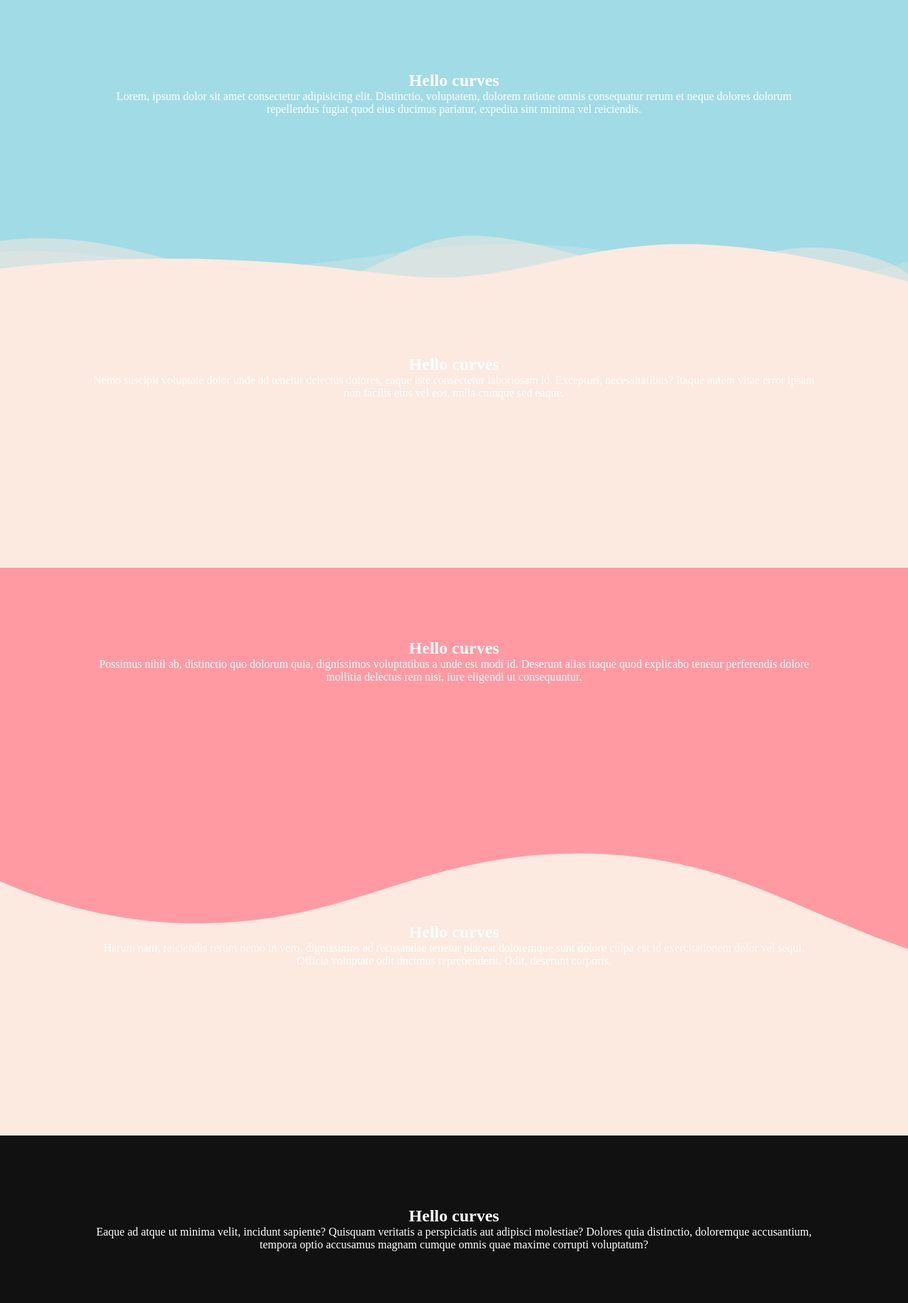
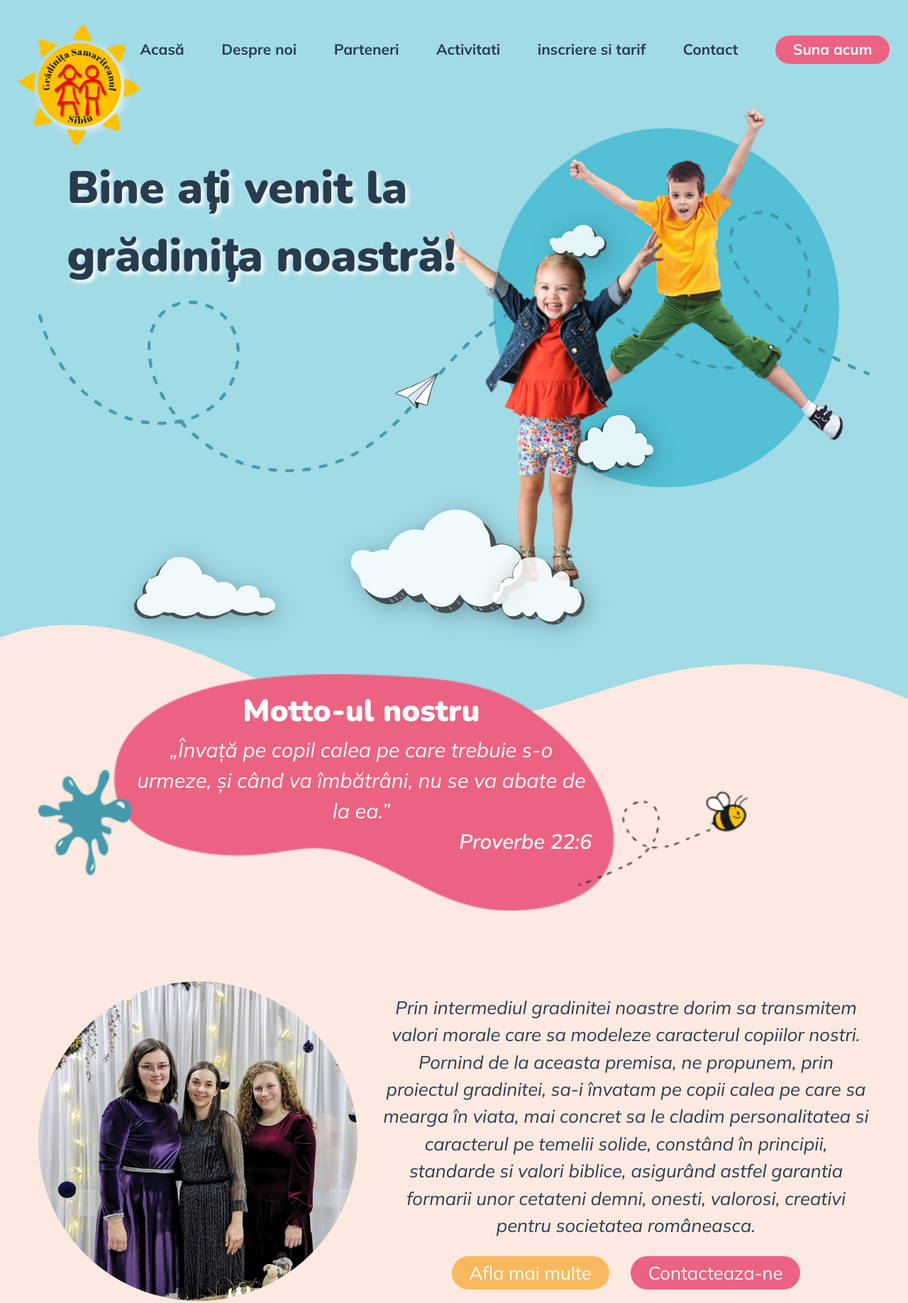
Before and after one commit to vlad-ioan-popescu/samariteanul-sibiu, a plain HTML site: page index.html in a window 1280 px wide. Shown: the top 1836 px of the page at 71% size. Drawn offline with nearby package versions, Linux system fonts and the light colour scheme.

Commit message:
a days work

```diff
--- /dev/null
+++ b/css/style.css
@@ -0,0 +1,394 @@
+/********* colors used **********/
+:root {
+    --clr-lightblue: #a1dbe6;
+    --clr-darkblue: #293c4f;
+    --clr-cream: #fce9e0;
+    --clr-pink: #ec6381;
+    --clr-lightpink: #ff9aa2;
+    --clr-orange: #f8b95e;
+    --clr-yellow: #fff383;
+    --clr-lightpurple: #c7ceea;
+    --clr-darkgreen: #507b4e;
+}
+
+/* ************** JOSH COMEAU RESET **************/
+/*
+  1. Use a more-intuitive box-sizing model.
+*/
+*,
+*::before,
+*::after {
+    box-sizing: border-box;
+}
+/*
+    2. Remove default margin
+  */
+* {
+    margin: 0;
+}
+/*
+    Typographic tweaks!
+    3. Add accessible line-height
+    4. Improve text rendering
+  */
+body {
+    line-height: 1.5;
+    -webkit-font-smoothing: antialiased;
+}
+/*
+    5. Improve media defaults
+  */
+img,
+picture,
+video,
+canvas,
+svg {
+    display: block;
+    max-width: 100%;
+}
+/*
+    6. Remove built-in form typography styles
+  */
+input,
+button,
+textarea,
+select {
+    font: inherit;
+}
+/*
+    7. Avoid text overflows
+  */
+p,
+h1,
+h2,
+h3,
+h4,
+h5,
+h6 {
+    overflow-wrap: break-word;
+}
+
+/****************** TYPOGRAPHY *********************/
+/* <uniquifier>: Use a unique and descriptive class name */
+/* <weight>: Use a value from 200 to 1000 */
+
+.nunito-normal {
+    font-family: 'Nunito', sans-serif;
+    font-optical-sizing: auto;
+    font-weight: 400;
+    font-style: normal;
+}
+.nunito-bold {
+    font-family: 'Nunito', sans-serif;
+    font-optical-sizing: auto;
+    font-weight: 700;
+    font-style: normal;
+}
+h1,
+h2,
+.nunito-extrabold {
+    font-family: 'Nunito', sans-serif;
+    font-optical-sizing: auto;
+    font-weight: 950;
+    font-style: normal;
+}
+body,
+.mulish-normal {
+    font-family: 'Mulish', sans-serif;
+    font-optical-sizing: auto;
+    font-weight: 400;
+    font-style: normal;
+}
+.mulish-bold {
+    font-family: 'Mulish', sans-serif;
+    font-optical-sizing: auto;
+    font-weight: 700;
+    font-style: normal;
+}
+.mulish-extrabold {
+    font-family: 'Mulish', sans-serif;
+    font-optical-sizing: auto;
+    font-weight: 900;
+    font-style: normal;
+}
+a {
+    text-decoration: none;
+}
+a.button {
+    padding: 4px 25px;
+    border-radius: 50px;
+    color: #fff !important;
+    transition: filter 0.2s ease;
+}
+a.button:hover {
+    filter: brightness(0.9) saturate(1.2);
+}
+/****************** BODY, HTML *******************/
+body {
+    overflow-x: hidden;
+    color: var(--clr-darkblue);
+}
+
+/****************** COLORS, OTHER UTILITIES *************/
+.cream {
+    background-color: var(--clr-cream);
+}
+.darkblue {
+    background-color: var(--clr-darkblue);
+}
+.lightblue {
+    background-color: var(--clr-lightblue);
+}
+.pink {
+    background-color: var(--clr-pink);
+}
+.lightpink {
+    background-color: var(--clr-lightpink);
+}
+.orange {
+    background-color: var(--clr-orange);
+}
+.yellow {
+    background-color: var(--clr-yellow);
+}
+.lightpurple {
+    background-color: var(--clr-lightpurple);
+}
+.darkgreen {
+    background-color: var(--clr-darkgreen);
+}
+.center {
+    text-align: center;
+}
+.right {
+    text-align: right;
+}
+.left {
+    text-align: left;
+}
+.container {
+    width: min(96%, 1400px);
+    margin: 0 auto;
+}
+
+/*************** SECTIONS **************/
+section {
+    min-height: 800px;
+    padding: 30px;
+    position: relative;
+}
+
+/************** navigation *****************/
+nav {
+    display: fixed;
+    padding-top: 20px;
+    display: flex;
+    justify-content: space-between;
+}
+.logo-container {
+    width: 200px;
+    height: 200px;
+    display: flex;
+    place-content: center;
+    position: relative;
+    z-index: 10;
+}
+.logo-container > * {
+    position: absolute;
+    top: 50%;
+    left: 50%;
+    transform: translateX(-50%) translateY(-50%);
+}
+#logo {
+    filter: drop-shadow(4px 4px 7px rgba(255, 255, 255, 0.9));
+}
+#rays {
+    transform-origin: 0 0;
+    animation: rotate 13s linear infinite;
+}
+
+@keyframes rotate {
+    from {
+        rotate: 0deg;
+    }
+    to {
+        rotate: 360deg;
+    }
+}
+.navbar {
+    width: 100%;
+    height: 50px;
+    padding-top: 50px;
+    display: flex;
+    justify-content: space-between;
+    align-items: center;
+}
+.navbar a {
+    display: inline-block;
+    font-size: 1.3rem;
+    color: var(--clr-darkblue);
+    position: relative;
+    transition: all 0.2s ease-in;
+}
+.navbar a:not(.button)::before {
+    content: '';
+    position: absolute;
+    bottom: -5px;
+    left: 30%;
+    height: 1px;
+    width: 0;
+    border-bottom: 4px dotted var(--clr-pink);
+    transform-origin: bottom center;
+    transition: all 0.2s ease-in;
+}
+.navbar a:hover {
+    color: var(--clr-pink);
+}
+.navbar a:not(.button):hover::before {
+    width: 30%;
+}
+
+/************* thin navbar *********/
+.thin-header {
+    position: fixed;
+    top: 0;
+    z-index: 50;
+    width: 100%;
+    height: 0;
+    padding: 0;
+    overflow-y: hidden;
+    opacity: 0;
+    visibility: hidden;
+    background-color: #fff;
+    border-bottom: 1px solid var(--clr-lightpink);
+    transition: all 0.2s linear;
+}
+.thin-header.visible {
+    height: 60px;
+    padding: 5px 0;
+    opacity: 1;
+    visibility: visible;
+}
+.thin-header .navbar {
+    padding-top: 0;
+}
+/************ MAIN PAGE **************/
+.hero {
+    position: relative;
+}
+#heroIndex {
+    position: relative;
+    top: -100px;
+}
+.hero h1 {
+    font-size: 4rem;
+    color: var(--clr-darkblue);
+    text-shadow: 4px 4px 6px #fff;
+    position: absolute;
+    top: -5%;
+    left: 40px;
+    z-index: 9;
+    font-size: clamp(2rem, 5vw, 4rem);
+}
+/* clouds */
+.clouds {
+    position: absolute;
+    top: 30px;
+    left: 40px;
+    z-index: 20;
+    filter: drop-shadow(5px 5px 15px rgba(0, 0, 0, 0.3)) opacity(0.85);
+}
+.moving {
+    transition: all 30s linear;
+}
+/* moto */
+.motto {
+    aspect-ratio: 3/1;
+    width: 1000px;
+    height: auto;
+    padding: 20px 220px 60px 130px;
+    background: url('../img/bg_motto.png') no-repeat center center;
+    background-size: cover;
+    text-align: center;
+    color: #fff;
+    font-size: 1.8rem;
+    font-style: italic;
+    margin-top: -100px;
+    /* position: relative;
+    top: -80px; */
+}
+.motto .citation {
+    text-align: right;
+    font-weight: 600;
+}
+/* wave intre hero si cream */
+.hero-aboutus-separator {
+    position: absolute;
+    bottom: 0;
+    left: 0;
+    width: 100%;
+    overflow: hidden;
+    line-height: 0;
+    transform: rotate(180deg);
+}
+
+.hero-aboutus-separator svg {
+    position: relative;
+    display: block;
+    width: calc(145% + 1.3px);
+    height: 152px;
+}
+
+.hero-aboutus-separator .shape-fill {
+    fill: var(--clr-cream);
+}
+
+/************** SECTIUNEA ABOUT US ************/
+.aboutus-container {
+    margin-top: 100px;
+    margin-bottom: 300px;
+    display: flex;
+    gap: 35px;
+    justify-content: space-between;
+    align-items: center;
+}
+.aboutus-container img {
+    width: 450px;
+    border-radius: 50%;
+}
+.aboutus-container p {
+    font-size: 1.6rem;
+    font-style: italic;
+    text-align: center;
+    margin-bottom: 25px;
+}
+.button-row {
+    display: flex;
+    height: fit-content;
+    place-content: center;
+    gap: 30px;
+}
+.button-row a {
+    font-size: 1.6rem;
+}
+/*******section separator ***/
+.aboutus-partners-separator {
+    position: absolute;
+    bottom: 0;
+    left: 0;
+    width: 100%;
+    overflow: hidden;
+    line-height: 0;
+    transform: rotate(180deg);
+}
+
+.aboutus-partners-separator svg {
+    position: relative;
+    display: block;
+    width: calc(100% + 1.3px);
+    height: 180px;
+}
+
+.aboutus-partners-separator .shape-fill {
+    fill: #ff9aa2;
+}
--- a/index.html
+++ b/index.html
@@ -3,190 +3,105 @@
     <head>
         <meta charset="UTF-8" />
         <meta name="viewport" content="width=device-width, initial-scale=1.0" />
-        <title>Document</title>
+        <title>Gradinita Samariteanul Sibiu</title>
 
-        <style>
-            *,
-            *::before,
-            *::after {
-                box-sizing: border-box;
-                padding: 0;
-                margin: 0;
-                border: none;
-                outline: none;
-            }
-            body {
-                background-color: #111;
-                overflow-x: hidden;
-            }
-            section {
-                min-height: 400px;
-                padding: 100px 10%;
-                color: #fff;
-                width: 100%;
-                position: relative;
-                text-align: center;
-            }
-            .cream {
-                background-color: rgb(252, 233, 224);
-            }
-            .pink {
-                background-color: #ff9aa2;
-            }
-            .blue {
-                background-color: #a1dbe6;
-            }
-            .wave1 {
-                position: absolute;
-                top: 0;
-                left: 0;
-                width: 100%;
-                overflow: hidden;
-                line-height: 0;
-            }
+        <!-- fonts -->
+        <link rel="preconnect" href="https://fonts.googleapis.com" />
+        <link rel="preconnect" href="https://fonts.gstatic.com" crossorigin />
+        <link href="https://fonts.googleapis.com/css2?family=Mulish:ital,wght@0,200..1000;1,200..1000&family=Nunito:ital,wght@0,200..1000;1,200..1000&display=swap" rel="stylesheet" />
 
-            .wave1 svg {
-                position: relative;
-                display: block;
-                width: calc(123% + 1.3px);
-                height: 183px;
-            }
+        <!-- css -->
+        <link rel="stylesheet" href="css/style.css" />
 
-            .wave1 .shape-fill {
-                fill: #ff9aa2;
-            }
-            .wave2 {
-                position: absolute;
-                bottom: 0;
-                left: 0;
-                width: 100%;
-                overflow: hidden;
-                line-height: 0;
-                transform: rotate(180deg);
-            }
-
-            .wave2 svg {
-                position: relative;
-                display: block;
-                width: calc(109% + 1.3px);
-                height: 74px;
-                transform: rotateY(180deg);
-            }
-
-            .wave2 .shape-fill {
-                fill: #fce9e0;
-            }
-        </style>
+        <!-- js -->
+        <script src="https://code.jquery.com/jquery-3.7.1.min.js" integrity="sha256-/JqT3SQfawRcv/BIHPThkBvs0OEvtFFmqPF/lYI/Cxo=" crossorigin="anonymous"></script>
+        <script src="js/scripts.js" defer></script>
     </head>
     <body>
-        <section class="blue">
-            <h1>Hello curves</h1>
-            <p>
-                Lorem, ipsum dolor sit amet consectetur adipisicing elit.
-                Distinctio, voluptatem, dolorem ratione omnis consequatur rerum
-                et neque dolores dolorum repellendus fugiat quod eius ducimus
-                pariatur, expedita sint minima vel reiciendis.
-            </p>
-            <div class="wave2">
-                <svg
-                    data-name="Layer 1"
-                    xmlns="http://www.w3.org/2000/svg"
-                    viewBox="0 0 1200 120"
-                    preserveAspectRatio="none"
-                >
-                    <path
-                        d="M0,0V46.29c47.79,22.2,103.59,32.17,158,28,70.36-5.37,136.33-33.31,206.8-37.5C438.64,32.43,512.34,53.67,583,72.05c69.27,18,138.3,24.88,209.4,13.08,36.15-6,69.85-17.84,104.45-29.34C989.49,25,1113-14.29,1200,52.47V0Z"
-                        opacity=".25"
-                        class="shape-fill"
-                    ></path>
-                    <path
-                        d="M0,0V15.81C13,36.92,27.64,56.86,47.69,72.05,99.41,111.27,165,111,224.58,91.58c31.15-10.15,60.09-26.07,89.67-39.8,40.92-19,84.73-46,130.83-49.67,36.26-2.85,70.9,9.42,98.6,31.56,31.77,25.39,62.32,62,103.63,73,40.44,10.79,81.35-6.69,119.13-24.28s75.16-39,116.92-43.05c59.73-5.85,113.28,22.88,168.9,38.84,30.2,8.66,59,6.17,87.09-7.5,22.43-10.89,48-26.93,60.65-49.24V0Z"
-                        opacity=".5"
-                        class="shape-fill"
-                    ></path>
-                    <path
-                        d="M0,0V5.63C149.93,59,314.09,71.32,475.83,42.57c43-7.64,84.23-20.12,127.61-26.46,59-8.63,112.48,12.24,165.56,35.4C827.93,77.22,886,95.24,951.2,90c86.53-7,172.46-45.71,248.8-84.81V0Z"
-                        class="shape-fill"
-                    ></path>
+        <!-- animated logo -->
+        <header class="lightblue">
+            <nav class="container">
+                <div class="logo-container">
+                    <img src="img/logo.png" width="118.33" id="logo" alt="logo gradinita samariteanul" />
+                    <img width="170.66" src="img/logo_rays.png" id="rays" alt="logo sun rays" />
+                </div>
+                <div class="navbar mulish-bold">
+                    <a href="#">Acasă</a>
+                    <a href="#">Despre noi</a>
+                    <a href="#">Parteneri</a>
+                    <a href="#">Activitati</a>
+                    <a href="#">inscriere si tarif</a>
+                    <a href="#">Contact</a>
+                    <a href="#" class="button pink">Suna acum</a>
+                </div>
+            </nav>
+        </header>
+        <div class="thin-header mulish-bold">
+            <div class="container">
+                <div class="navbar">
+                    <img src="img/logo.png" width="40" />
+                    <a href="#">Acasă</a>
+                    <a href="#">Despre noi</a>
+                    <a href="#">Parteneri</a>
+                    <a href="#">Activitati</a>
+                    <a href="#">inscriere si tarif</a>
+                    <a href="#">Contact</a>
+                    <a href="#" class="button pink">Suna acum</a>
+                </div>
+            </div>
+        </div>
+        <section class="lightblue">
+            <div class="hero container">
+                <img id="heroIndex" src="img/hero_index.jpg" alt="happy children" />
+                <h1>Bine ați venit la <br />grădinița noastră!</h1>
+                <img class="clouds" src="img/cloud1.png" alt="clouds" id="cloud1" />
+                <img class="clouds" src="img/cloud2.png" alt="clouds" id="cloud2" />
+                <img class="clouds" src="img/cloud4.png" alt="clouds" id="cloud4" />
+                <img class="clouds" src="img/cloud5.png" alt="clouds" id="cloud5" />
+                <img class="clouds" src="img/cloud3.png" alt="clouds" id="cloud3" />
+            </div>
+            <div class="hero-aboutus-separator">
+                <svg data-name="Layer 1" xmlns="http://www.w3.org/2000/svg" viewBox="0 0 1200 120" preserveAspectRatio="none">
+                    <path d="M321.39,56.44c58-10.79,114.16-30.13,172-41.86,82.39-16.72,168.19-17.73,250.45-.39C823.78,31,906.67,72,985.66,92.83c70.05,18.48,146.53,26.09,214.34,3V0H0V27.35A600.21,600.21,0,0,0,321.39,56.44Z" class="shape-fill"></path>
                 </svg>
             </div>
         </section>
         <section class="cream">
-            <h1>Hello curves</h1>
-            <p>
-                Nemo suscipit voluptate dolor unde ad tenetur delectus dolores,
-                eaque iste consectetur laboriosam id. Excepturi, necessitatibus?
-                Itaque autem vitae error ipsam non facilis eius vel eos, nulla
-                cumque sed eaque.
-            </p>
-        </section>
-
-        <section class="pink">
-            <h1>Hello curves</h1>
-            <p>
-                Possimus nihil ab, distinctio quo dolorum quia, dignissimos
-                voluptatibus a unde est modi id. Deserunt alias itaque quod
-                explicabo tenetur perferendis dolore mollitia delectus rem nisi,
-                iure eligendi ut consequuntur.
-            </p>
-        </section>
-        <section class="cream">
-            <h1>Hello curves</h1>
-            <p>
-                Harum nam, reiciendis rerum nemo in vero, dignissimos ad
-                recusandae tenetur placeat doloremque sunt dolore culpa est id
-                exercitationem dolor vel sequi. Officia voluptate odit ducimus
-                reprehenderit. Odit, deserunt corporis.
-            </p>
-            <div class="wave1">
-                <svg
-                    data-name="Layer 1"
-                    xmlns="http://www.w3.org/2000/svg"
-                    viewBox="0 0 1200 120"
-                    preserveAspectRatio="none"
-                >
+            <div class="container">
+                <div class="motto">
+                    <h2>Motto-ul nostru</h2>
+                    <p>„Învață pe copil calea pe care trebuie s-o urmeze, și când va îmbătrâni, nu se va abate de la ea.”</p>
+                    <p class="citation">Proverbe 22:6</p>
+                </div>
+                <div class="aboutus-container">
+                    <img src="img/educatoare.jpg" alt="educatoarele de la gradinita samariteanul sibiu" />
+                    <div class="text">
+                        <p>
+                            Prin intermediul gradinitei noastre dorim sa transmitem valori morale care sa modeleze caracterul copiilor nostri. Pornind de la aceasta premisa, ne propunem, prin proiectul gradinitei, sa-i învatam pe copii calea pe care
+                            sa mearga în viata, mai concret sa le cladim personalitatea si caracterul pe temelii solide, constând în principii, standarde si valori biblice, asigurând astfel garantia formarii unor cetateni demni, onesti, valorosi,
+                            creativi pentru societatea româneasca.
+                        </p>
+                        <div class="button-row">
+                            <a href="#" class="button orange">Afla mai multe</a>
+                            <a href="#" class="button pink">Contacteaza-ne</a>
+                        </div>
+                    </div>
+                </div>
+            </div>
+            <div class="aboutus-partners-separator">
+                <svg data-name="Layer 1" xmlns="http://www.w3.org/2000/svg" viewBox="0 0 1200 120" preserveAspectRatio="none">
                     <path
-                        d="M321.39,56.44c58-10.79,114.16-30.13,172-41.86,82.39-16.72,168.19-17.73,250.45-.39C823.78,31,906.67,72,985.66,92.83c70.05,18.48,146.53,26.09,214.34,3V0H0V27.35A600.21,600.21,0,0,0,321.39,56.44Z"
-                        class="shape-fill"
-                    ></path>
+                        d="M0,0V46.29c47.79,22.2,103.59,32.17,158,28,70.36-5.37,136.33-33.31,206.8-37.5C438.64,32.43,512.34,53.67,583,72.05c69.27,18,138.3,24.88,209.4,13.08,36.15-6,69.85-17.84,104.45-29.34C989.49,25,1113-14.29,1200,52.47V0Z"
+                        opacity=".25"
+                        class="shape-fill"></path>
+                    <path
+                        d="M0,0V15.81C13,36.92,27.64,56.86,47.69,72.05,99.41,111.27,165,111,224.58,91.58c31.15-10.15,60.09-26.07,89.67-39.8,40.92-19,84.73-46,130.83-49.67,36.26-2.85,70.9,9.42,98.6,31.56,31.77,25.39,62.32,62,103.63,73,40.44,10.79,81.35-6.69,119.13-24.28s75.16-39,116.92-43.05c59.73-5.85,113.28,22.88,168.9,38.84,30.2,8.66,59,6.17,87.09-7.5,22.43-10.89,48-26.93,60.65-49.24V0Z"
+                        opacity=".5"
+                        class="shape-fill"></path>
+                    <path d="M0,0V5.63C149.93,59,314.09,71.32,475.83,42.57c43-7.64,84.23-20.12,127.61-26.46,59-8.63,112.48,12.24,165.56,35.4C827.93,77.22,886,95.24,951.2,90c86.53-7,172.46-45.71,248.8-84.81V0Z" class="shape-fill"></path>
                 </svg>
             </div>
         </section>
-        <section>
-            <h1>Hello curves</h1>
-            <p>
-                Eaque ad atque ut minima velit, incidunt sapiente? Quisquam
-                veritatis a perspiciatis aut adipisci molestiae? Dolores quia
-                distinctio, doloremque accusantium, tempora optio accusamus
-                magnam cumque omnis quae maxime corrupti voluptatum?
-            </p>
-        </section>
-        <section>
-            <h1>Hello curves</h1>
-            <p>
-                Ea aliquid praesentium, possimus iusto quo expedita corrupti qui
-                sunt assumenda, totam quas placeat optio nam. Sed harum rerum,
-                asperiores, totam magni aliquam illum culpa ut, nemo praesentium
-                nihil eius!
-            </p>
-        </section>
-        <section>
-            <h1>Hello curves</h1>
-            <p>
-                Ut minima tempora, doloribus, mollitia laudantium blanditiis
-                consectetur reprehenderit, laborum dolorem at possimus. Ratione
-                fugit odit laboriosam assumenda tempore maxime nobis aut, harum
-                quisquam sapiente mollitia, porro, nesciunt animi unde.
-            </p>
-        </section>
-        <section>
-            <h1>Hello curves</h1>
-            <p>
-                Voluptas nam, qui, eveniet veritatis blanditiis quos inventore,
-                deserunt dolorem iste architecto quae a. Ad placeat eligendi
-                eaque, hic reiciendis maiores, enim cumque a eos consectetur
-                neque culpa ex doloribus!
-            </p>
-        </section>
+        <section class="lightpink">something</section>
     </body>
 </html>
--- /dev/null
+++ b/js/scripts.js
@@ -0,0 +1,49 @@
+$(document).ready(function () {
+    // random movement la nori
+    $('.clouds').each(function () {
+        let randX = Math.round(Math.random() * 10);
+
+        let randY = Math.round(Math.random() * 10);
+
+        $(this).css('top', `${randY}0%`);
+
+        $(this).css('left', `${randX}0%`);
+    });
+    setTimeout(moveClouds, 500);
+
+    setInterval(moveClouds, 30000);
+
+    // intersection observer la header
+    const header = document.querySelector('header');
+
+    const nav = $('.thin-header');
+
+    const headerObserver = new IntersectionObserver(
+        function (entries) {
+            const [entry] = entries;
+            if (!entry.isIntersecting) {
+                nav.addClass('visible');
+            } else {
+                nav.removeClass('visible');
+            }
+        },
+        {
+            root: null,
+            threshold: 0,
+            rootMargin: `-50px`,
+            // rootMargin: `-50px`,
+        }
+    );
+
+    headerObserver.observe(header);
+});
+
+function moveClouds() {
+    $('.clouds').each(function () {
+        $(this).addClass('moving');
+
+        let randX = Math.round(Math.random() * 10);
+
+        $(this).css('left', `${randX}0%`);
+    });
+}
```
Also changed, not shown: img/bg_motto.png (added), img/cloud1.png (added), img/cloud2.png (added), img/cloud3.png (added), img/cloud4.png (added), img/cloud5.png (added), img/educatoare.jpg (added), img/hero_index.jpg (added), img/logo.png (added), img/logo_rays.png (added), 1 other file.
